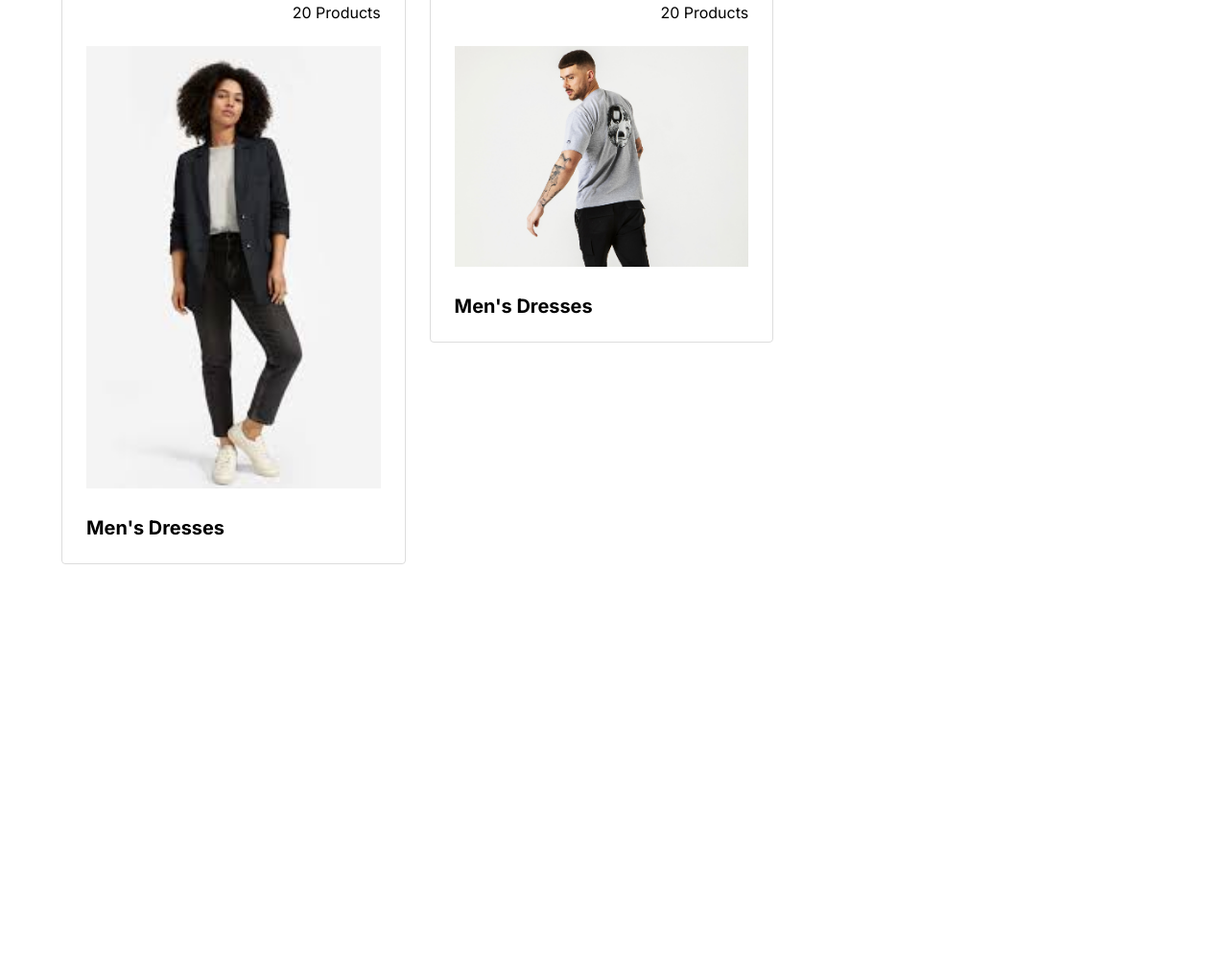
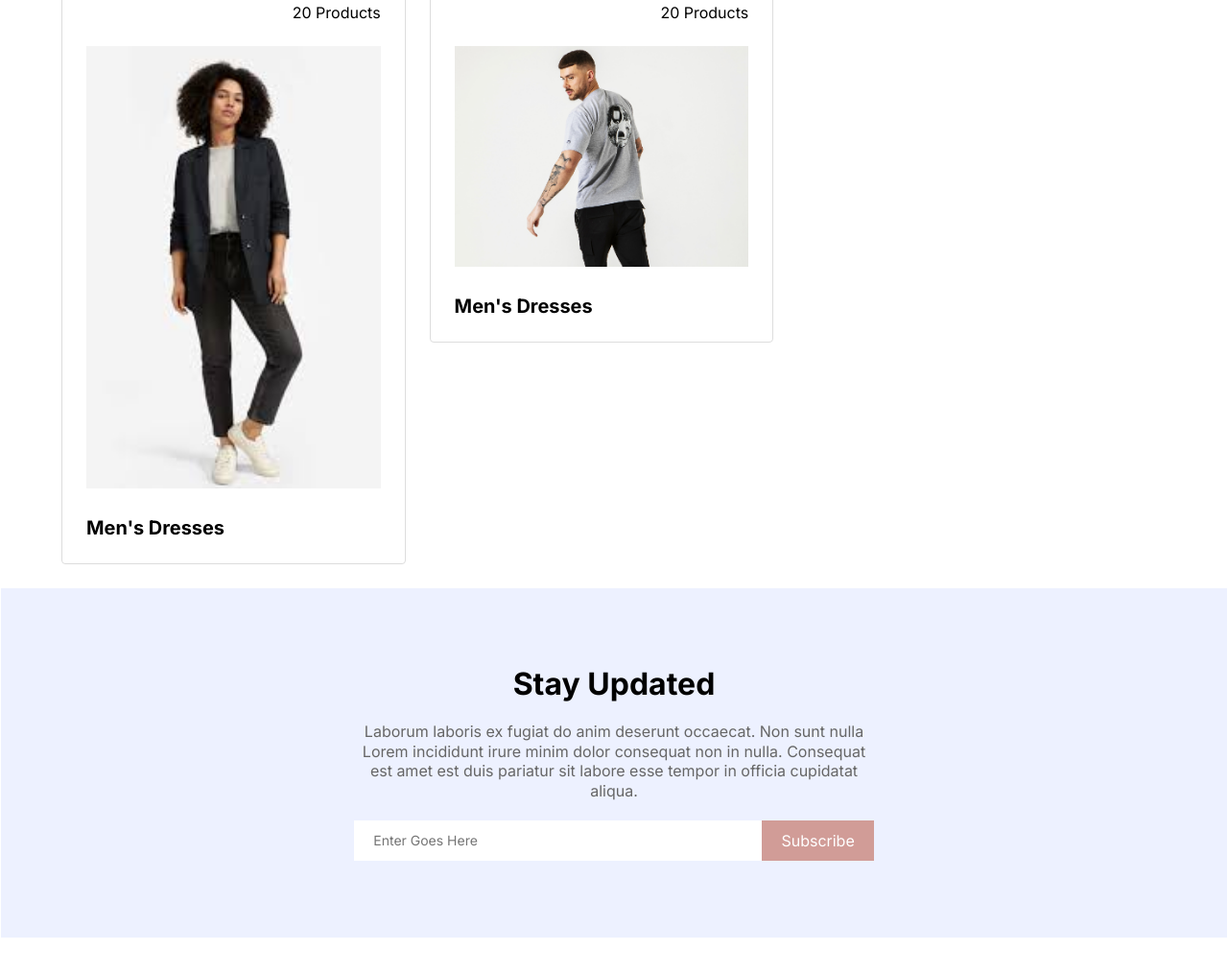
Before and after one commit to aabidproo/e-commerce-02, a plain HTML site: page index.html in a window 1280 px wide. Shown: the part 1549-2564 px from the top of the page at 96% size. Before the commit the page ends 2162 px from the top, so only its background shows below. Drawn offline with Linux system fonts and the light colour scheme.

Commit message:
Added newsletter section

```diff
--- a/common.css
+++ b/common.css
@@ -3,6 +3,7 @@
     font-family: "Inter", sans-serif;
     text-decoration: none;
     list-style-type: none;
+
 }
 
 .wrapper {
--- a/index.html
+++ b/index.html
@@ -222,7 +222,18 @@
 
 
         </div>
-
+        <div class="wrapper next-row ">
+            <div class="newsletter">
+                <h1 >Stay Updated</h1>
+                <p>Laborum laboris ex fugiat do anim deserunt occaecat. Non sunt nulla Lorem incididunt irure minim
+                    dolor consequat non in nulla. Consequat est amet est duis pariatur sit labore esse tempor in officia
+                    cupidatat aliqua.</p>
+                <div class="updated-inputs">
+                    <input type="text" class="email-input " placeholder="Enter Goes Here">
+                    <button class="email-btn">Subscribe</button>
+                </div>
+            </div>
+        </div>
     </div>
 </body>
 
--- a/styles.css
+++ b/styles.css
@@ -252,3 +252,55 @@
     padding-top: 25px;
     font-size: 24px;
 }
+
+/* Newsletter */
+
+.newsletter {
+    margin-bottom: 100px;
+    background-color: #edf1ff;
+    margin-left: -5.5%;
+    margin-right: -5.5%;
+    text-align: center;
+    padding-top: 80px;
+    padding-bottom: 80px;
+    padding-left: 32%;
+    padding-right: 32%;
+}
+
+.newsletter p {
+    padding-bottom: 20px;
+    color: #666;
+    line-height: 1.3;
+    font-size: 16px;
+}
+
+.newsletter h1 {
+    padding-bottom: 20px;
+}
+
+.updated-inputs {
+    display: flex;
+}
+
+.email-input {
+    flex: 100%;
+    border-radius: 0;
+    height: 40px;
+    border: none;
+    padding-left: 20px;
+    font-size: 14px;
+    color: #666;
+}
+
+.email-input:focus{
+    outline: none;
+}
+
+.email-btn {
+    border-radius: 0;
+    border: none;
+    background-color: #d19c97;
+    color: #fff;
+    padding: 10px 20px;
+    font-size: 16px;
+}
```
